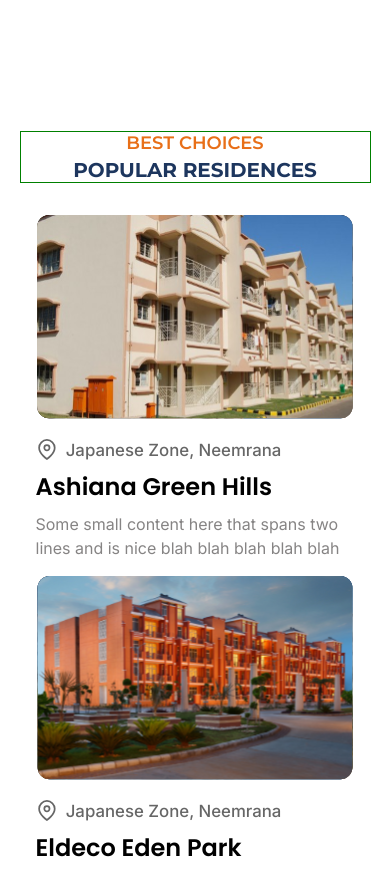
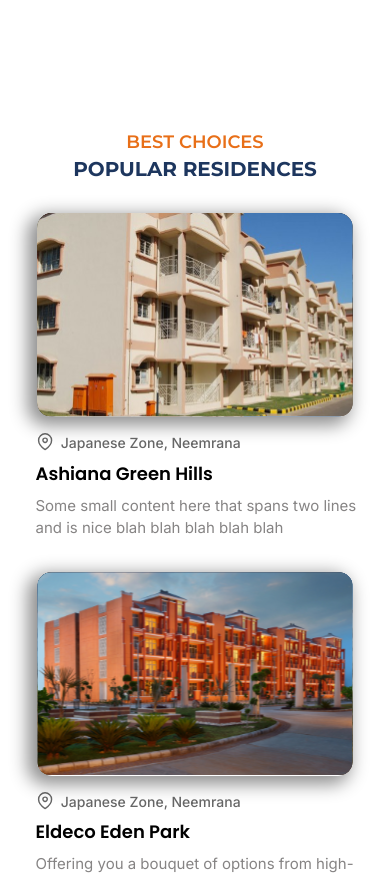
Before and after one commit to JatinYdav/PropertyCloud, a React (Create React App) app: page / in a window 390 px wide. Shown: the part 1041-1916 px from the top of the page. Built offline with nearby package versions, Linux system fonts and the light colour scheme; a web font is replaced by a local one.

Commit message:
Residence Section Mobile Version Pre-Final Stage

```diff
--- a/src/Styles/PopularResidences.css
+++ b/src/Styles/PopularResidences.css
@@ -48,43 +48,50 @@
   gap: 1em;
 }
 
-.cardimg{
+.cardimg {
+  display: flex;
+  align-items: center;
+  justify-content: center;
   width: 100%;
   height: 50%;
 }
 
-.cardimgg{
+.cardimgg {
   width: 100%;
+
 }
 
-@media screen and (max-width:767px) {
-
-  .residences{
+@media screen and (max-width: 767px) {
+  .residences {
     width: 90%;
   }
-  .prheader{
+  .prheader {
     display: flex;
     align-items: center;
     justify-content: center;
     flex-direction: column;
-    border: 1px solid green;
   }
-  .prheader h3{
+  .prheader h3 {
     font-size: 18px;
   }
-  .prheader h2{
+  .prheader h2 {
     font-size: 20px;
   }
 
-  .cardbox{
+  .cardbox {
     flex-direction: column;
-    gap: 1em;
+    gap: 2em;
   }
 
-  .card{
+  .card {
     width: 100%;
   }
-  .cardimg{
+  .cardimg {
     width: 90%;
+
+  }
+  .cardimgg {
+    border-radius: 15px;
+    box-shadow: -6px 5px 18.1px 3px rgba(0, 0, 0, 0.45);
   }
 }
--- a/src/Styles/SubComponentStyles/ResidenceCard.css
+++ b/src/Styles/SubComponentStyles/ResidenceCard.css
@@ -38,3 +38,15 @@
   font-weight: 400;
   line-height: 150%; /* 24px */
 }
+
+@media screen and (max-width:767px) {
+  .rlocation{
+    font-size: 14px;
+  }
+  .rname{
+    font-size: 18px;
+  }
+  .rdescription{
+    font-size: 15px;
+  }
+}
```
Also changed, not shown: src/Svgs/Residence/Residence2.svg.
